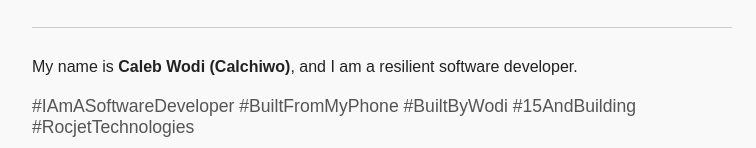
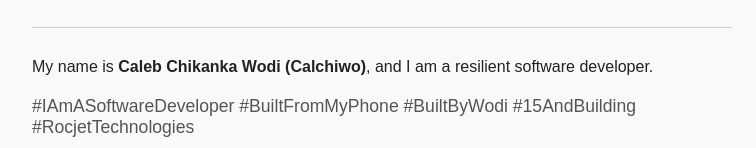
Before and after one commit to Calchiwo/my-coding-journey, a plain HTML site: page index.html in a window 1280 px wide. Shown: the part 926-1074 px from the top of the page, without its empty margins (258-1014 px from the left). Drawn offline with Linux system fonts and the light colour scheme.

Commit message:
Update index.html

```diff
--- a/index.html
+++ b/index.html
@@ -50,7 +50,7 @@
 
   <hr>
   <p>
-    My name is <strong>Caleb Wodi (Calchiwo)</strong>, and I am a resilient software developer.
+    My name is <strong>Caleb Chikanka Wodi (Calchiwo)</strong>, and I am a resilient software developer.
   </p>
 
   <div class="hashtags">
```
